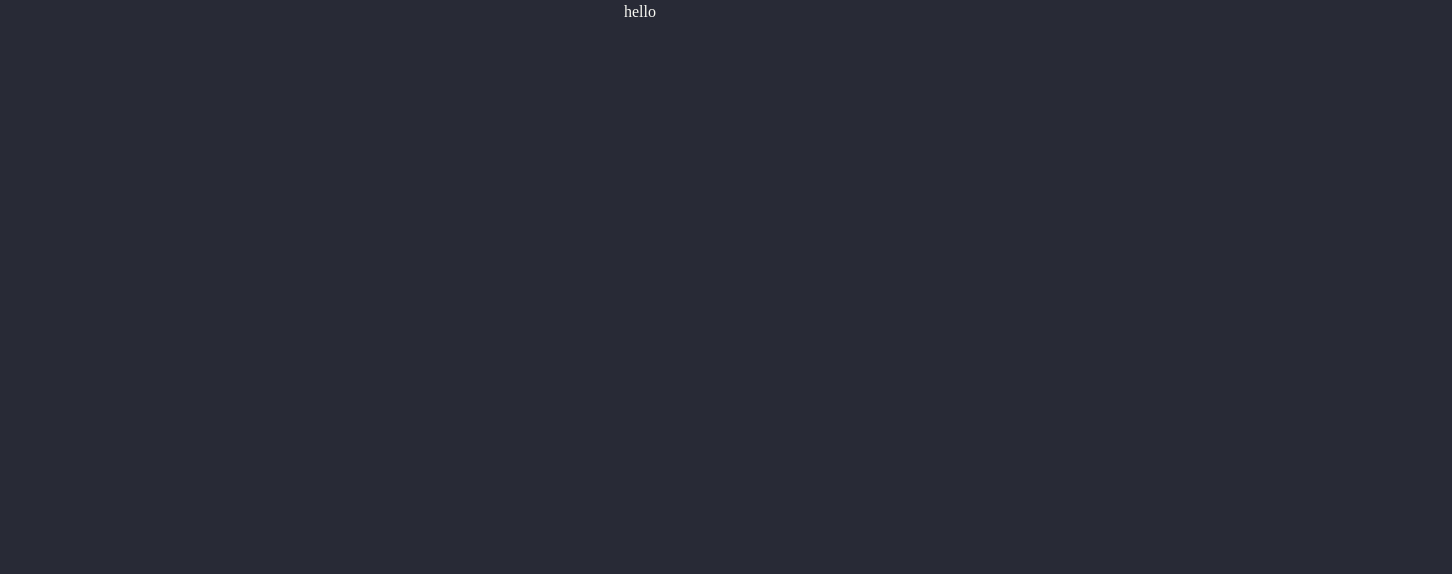
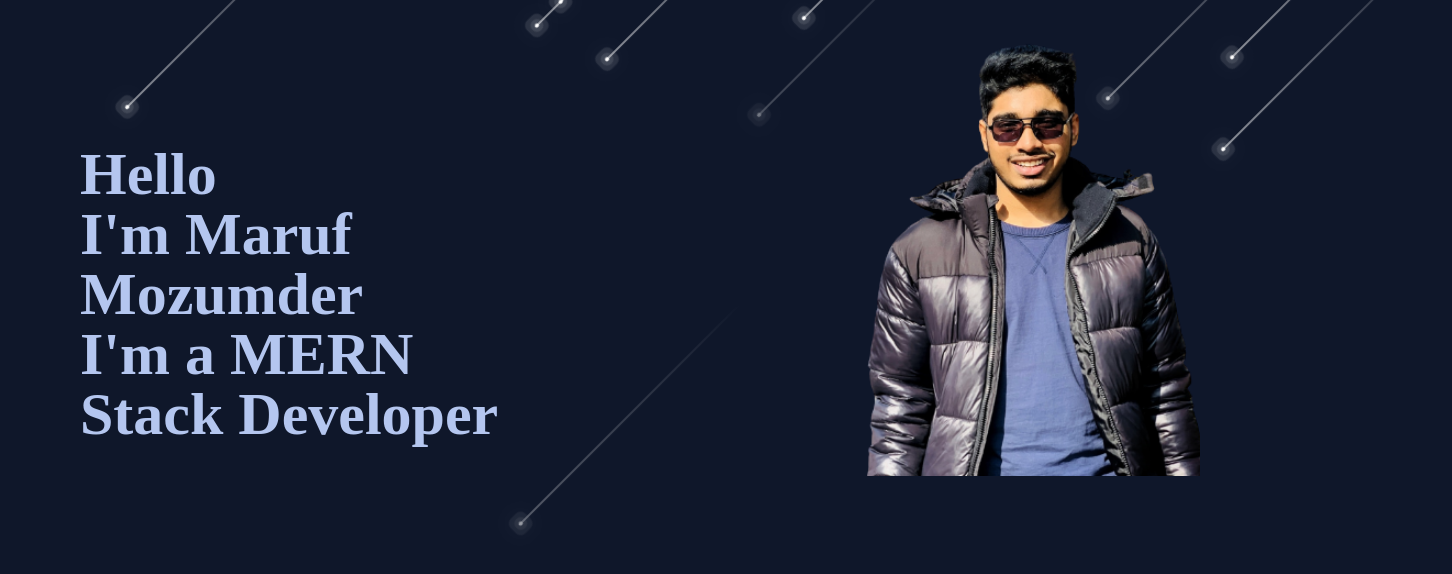
Before and after one commit to marufccs/my-portfolio, a React (Create React App) app: page / in a window 1280 px wide. Shown: the top 574 px of the page, 1452 px wide, since content can reach past the window. Built offline with nearby package versions, Linux system fonts and the light colour scheme; a web font is replaced by a local one.

Commit message:
shooting-stars-background-added

```diff
--- a/package.json
+++ b/package.json
@@ -6,6 +6,7 @@
     "@testing-library/jest-dom": "^5.16.5",
     "@testing-library/react": "^13.4.0",
     "@testing-library/user-event": "^13.5.0",
+    "animate.css": "^4.1.1",
     "daisyui": "^2.43.0",
     "react": "^18.2.0",
     "react-dom": "^18.2.0",
--- a/public/index.html
+++ b/public/index.html
@@ -25,6 +25,10 @@
       Learn how to configure a non-root public URL by running `npm run build`.
     -->
     <link rel="preconnect" href="https://fonts.googleapis.com"><link rel="preconnect" href="https://fonts.gstatic.com" crossorigin><link href="https://fonts.googleapis.com/css2?family=Source+Serif+Pro&display=swap" rel="stylesheet">
+    <link
+    rel="stylesheet"
+    href="https://cdnjs.cloudflare.com/ajax/libs/animate.css/4.1.1/animate.min.css"
+  />
     <title>React App</title>
   </head>
   <body>
--- a/src/App.js
+++ b/src/App.js
@@ -4,7 +4,7 @@ import Banner from './components/Banner/Banner';
 
 function App() {
   return (
-    <div className="App">
+    <div className="mx-20 h-20">
      <Banner/>
     </div>
   );
--- /dev/null
+++ b/src/components/Banner/Banner.css
@@ -0,0 +1,137 @@
+
+
+body{
+    overflow: hidden;
+}
+
+section{
+position: absolute;
+top: 0;
+left: 0;
+width: 100%;
+height: 100vh;
+animation: animateBg 5s linear infinite;
+}
+
+@keyframes animateBg {
+    0%, 100%
+    {
+        transform: scale(1);
+    }
+    50%
+    {
+        transform: scale(1.2);
+    }
+}
+
+span{
+    position: absolute;
+    top: 50%;
+    left: 50%;
+    width: 4px;
+    height: 4px;
+    background-color: #fff;
+    border-radius: 50%;
+    box-shadow: 0 0 0 4px rgba(255,255,255,0.1),
+    0 0 0 8px rgba(255,255,255,0.1),
+    0 0 20px rgba(255,255,255,1);
+    animation: animate 3s linear infinite
+}
+
+span::before {
+    content: '';
+    position: absolute;
+    top: 50%;
+    transform: translateY(-50%);
+    width: 300px;
+    height: 1px;
+    background: linear-gradient(90deg, #fff, transparent);
+}
+
+@keyframes animate {
+    0%
+    {
+        transform: rotate(315deg) translateX(0);
+        opacity: 1;
+    }
+    70%
+    {
+        opacity: 1;
+    }
+    100%
+    {
+        transform: rotate(315deg) translateX(-200px);
+        opacity: 0;
+    }
+}
+
+span:nth-child(1){
+    top: 0;
+    left: initial;
+    right: 0;
+    animation-delay: 0;
+    animation-duration: 1s;
+}
+span:nth-child(2){
+    top: 0;
+    left: initial;
+    right: 80px;
+    animation-delay: 0.2s;
+    animation-duration: 3s;
+}
+span:nth-child(3){
+    top: 80px;
+    left: initial;
+    right: 0px;
+    animation-delay: 0.4s;
+    animation-duration: 2s;
+}
+span:nth-child(4){
+    top: 80px;
+    left: 180px;
+    right: 0px;
+    animation-delay: 0.6s;
+    animation-duration: 1.5s;
+}
+span:nth-child(5){
+    top: 0px;
+    left: initial;
+    right: 400px;
+    animation-delay: 0.8s;
+    animation-duration: 2.5s;
+}
+span:nth-child(6){
+    top: 0px;
+    left: initial;
+    right: 600px;
+    animation-delay: 1s;
+    animation-duration: 3s;
+}
+/* span:nth-child(7){
+    top: 300px;
+    left: initial;
+    right: 0px;
+    animation-delay: 1.2s;
+    animation-duration: 1.75s;
+} */
+span:nth-child(8){
+    top: 0px;
+    left: initial;
+    right: 700px;
+    animation-delay: 1.4s;
+    animation-duration: 1.25s;
+}
+span:nth-child(9){
+    top: 0px;
+    left: initial;
+    right: 700px;
+    animation-delay: 0.75s;
+    animation-duration: 2.25s;
+}
+span:nth-child(10){
+    top: 0px;
+    left: initial;
+    right: 450px;
+    animation-delay: 2.75s;
+    animation-duration: 2.25s;
+}
--- a/src/components/Banner/Banner.js
+++ b/src/components/Banner/Banner.js
@@ -1,9 +1,28 @@
 import React from 'react';
-
+import maruf from '../../Pictures/Maruf.png'
+import './Banner.css'
 const Banner = () => {
     return (
-        <div>
-          <h1>hello</h1>
+        <div className='flex justify-between'>
+            <div>
+            <section >
+                <span></span><span></span><span></span><span></span><span></span><span></span><span></span><span></span>
+                <span></span><span></span>
+            </section>
+            </div>
+          <div>
+
+            <div className='lg:text-6xl md:text-4xl font-extrabold lg:mt-36'>
+<h1 className='animate__animated animate__backInLeft'>Hello</h1>
+<h1 className='animate__animated animate__backInLeft animate__delay-1s'>I'm Maruf Mozumder</h1>
+<h1 className='animate__animated animate__backInLeft animate__delay-2s'>I'm a MERN Stack Developer</h1>
+</div>
+          </div>
+          <div className=''>
+            <img src={maruf} width='1000' height='800' alt="Maruf-Mozumder" />
+
+          </div>
+
         </div>
     );
 };
--- a/tailwind.config.js
+++ b/tailwind.config.js
@@ -8,6 +8,6 @@ module.exports = {
   },
   plugins: [require("daisyui")],
   daisyui: {
-    themes: ["dracula"],
+    themes: ["night"],
   },
 }
```
Also changed, not shown: src/Pictures/Maruf.png (added), 1 other file (tests, documents, lock files or other folders).
